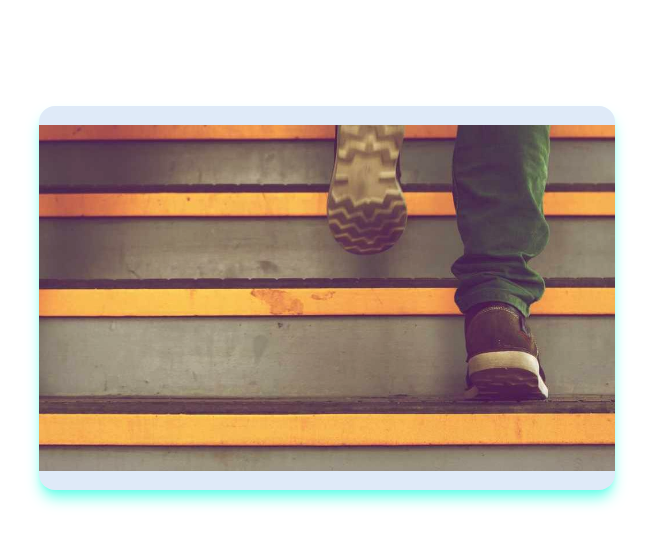
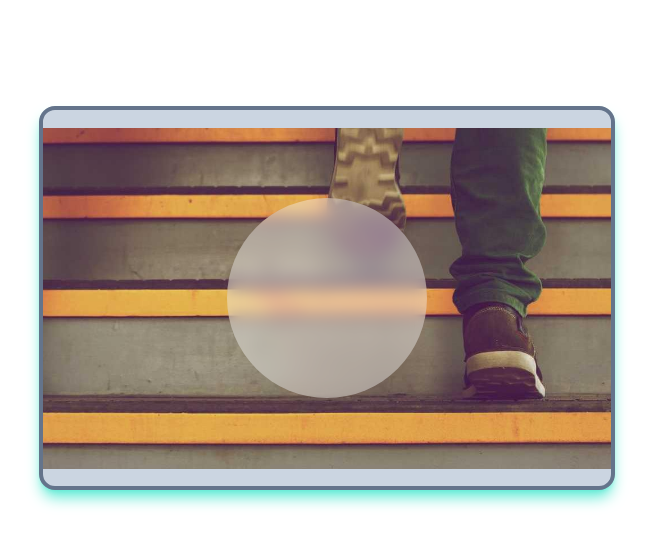
Before and after one commit to Mamat1411/belajar-tailwind, a website: page src/public/views/index.html in a window 1280 px wide. Shown: the part 1504-2050 px from the top of the page, without its empty margins (313-966 px from the left). Drawn offline with Linux system fonts and the light colour scheme.

Commit message:
Learning About Backdrop Blur

```diff
--- a/src/public/views/index.html
+++ b/src/public/views/index.html
@@ -89,10 +89,13 @@
    <!-- Tailwind CSS: Background Size, Repeat, Position-->
     <!-- Tailwind CSS: Border Radius, Width, Color, Style, Divide -->
      <!-- Tailwind CSS: Shadow, Opacity, Mix Blend, Background Blend -->
-      <!-- Tailwind CSS: Blur, Brightness -->
+      <!-- Tailwind CSS: Blur, Brightness, Backdrop Blur -->
    <div
-      class="mt-32 max-w-xl mx-auto h-96 bg-slate-300 bg-contain bg-no-repeat bg-center rounded-2xl shadow-lg shadow-teal-300 brightness-110"
+      class="mt-32 max-w-xl mx-auto h-96 bg-slate-300 bg-contain bg-no-repeat bg-center rounded-2xl shadow-lg shadow-teal-300 border-4 border-slate-500 flex"
       style="background-image: url(../../resources/img/389-1000x600.jpg);">
+      <div class="w-[200px] h-[200px] bg-white/40 m-auto backdrop-blur rounded-full">
+
+      </div>
    </div>
 
    <div class="mb-96">
```
Also changed, not shown: src/public/css/style.css.
